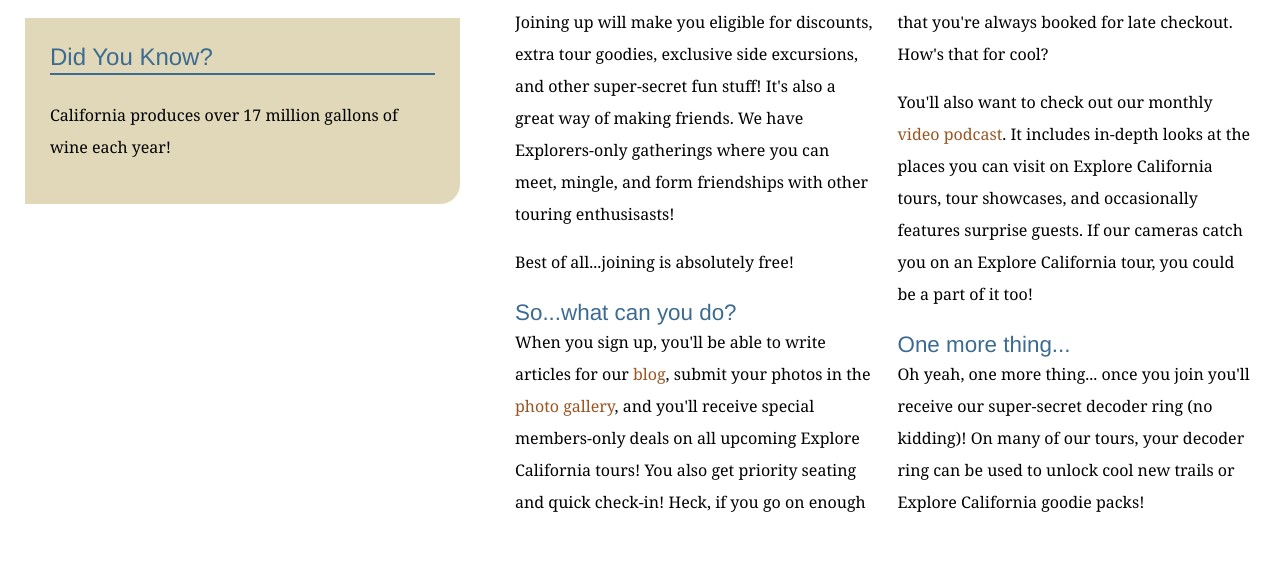
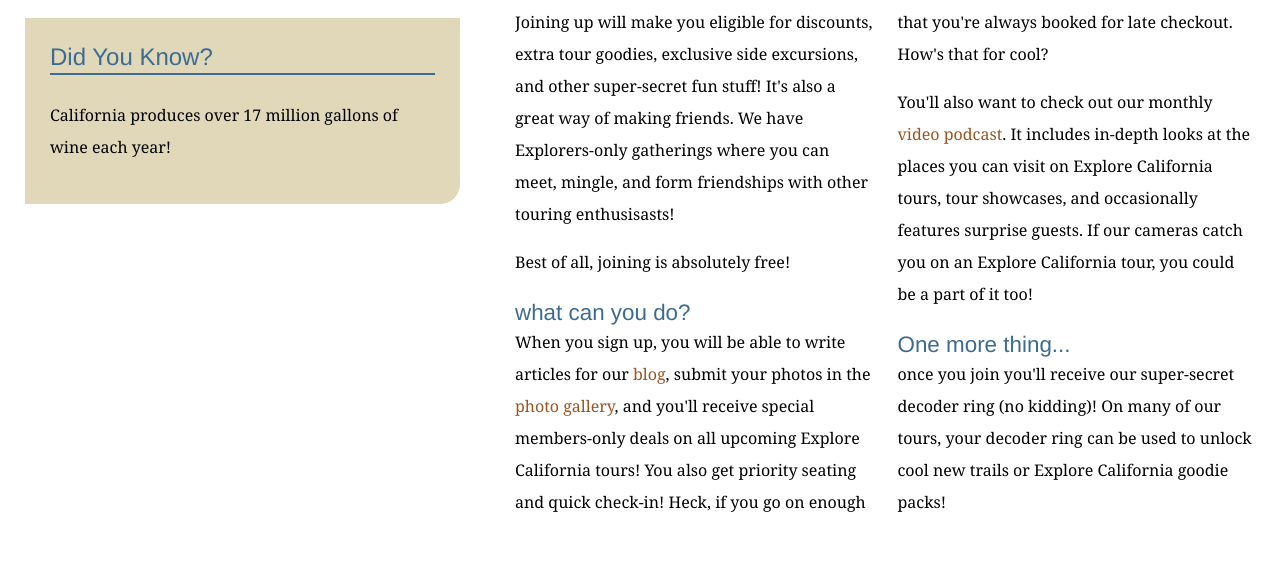
Before and after one commit to SRSH88/explore_california, a plain HTML site: page explorers.html in a window 1280 px wide. Shown: the part 838-1412 px from the top of the page. Drawn offline with Linux system fonts and the light colour scheme.

Commit message:
Minor text edits
client emailed chnages to the explorers.

```diff
--- a/explorers.html
+++ b/explorers.html
@@ -69,15 +69,15 @@
           <div class="multiCol">
             <p>The Explorers are a community of people who love to travel, love California, and want to share their journeys and experiences with others. Joining is free, so if you haven't signed up yet, <a href="explorers/join.html">do so now!</a></p>
             <p>Joining up will make you eligible for discounts, extra tour goodies, exclusive side excursions, and other super-secret fun stuff! It's also a great way of making friends. We have Explorers-only gatherings where you can meet, mingle, and form friendships with other touring enthusisasts!</p>
-            <p>Best of all...joining is absolutely free!</p>
+            <p>Best of all, joining is absolutely free!</p>
 
-            <h2>So...what can you do?</h2>
-            <p>When you sign up, you'll be able to write articles for our <a href="http://www.explorecalifornia.org/blog">blog</a>, submit your photos in the <a href="explorers/gallery.html">photo gallery</a>, and you'll receive special members-only deals on all upcoming Explore California tours! You also get priority seating and quick check-in! Heck, if you go on enough tours, we might even have you guide a few for us!</p>
+            <h2>what can you do?</h2>
+            <p>When you sign up, you will be able to write articles for our <a href="http://www.explorecalifornia.org/blog">blog</a>, submit your photos in the <a href="explorers/gallery.html">photo gallery</a>, and you'll receive special members-only deals on all upcoming Explore California tours! You also get priority seating and quick check-in! Heck, if you go on enough tours, we might even have you guide a few for us!</p>
             <p>If you're going to one of our overnight tours, you'll receive a special hospitality gift when you check into your hotel. We also make sure that you're always booked for late checkout. How's that for cool?</p>
             <p>You'll also want to check out our monthly <a href="explorers/podcast.html">video podcast</a>. It includes in-depth looks at the places you can visit on Explore California tours, tour showcases, and occasionally features surprise guests. If our cameras catch you on an Explore California tour, you could be a part of it too!</p>
 
             <h2>One more thing...</h2>
-            <p>Oh yeah, one more thing... once you join you'll receive our super-secret decoder ring (no kidding)! On many of our tours, your decoder ring can be used to unlock cool new trails or Explore California goodie packs!</p>
+            <p>once you join you'll receive our super-secret decoder ring (no kidding)! On many of our tours, your decoder ring can be used to unlock cool new trails or Explore California goodie packs!</p>
           </div>
         </div>
       </div>
```
